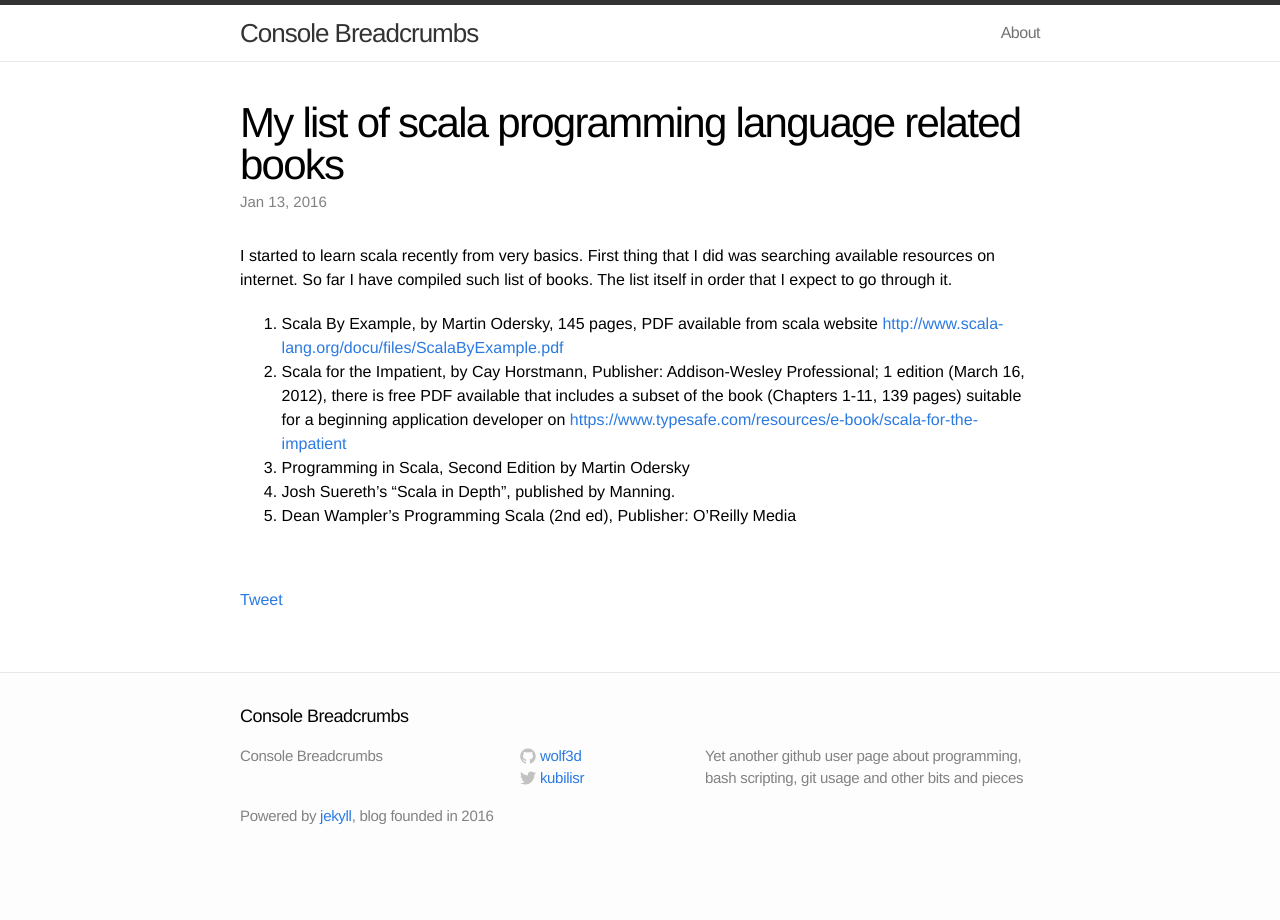
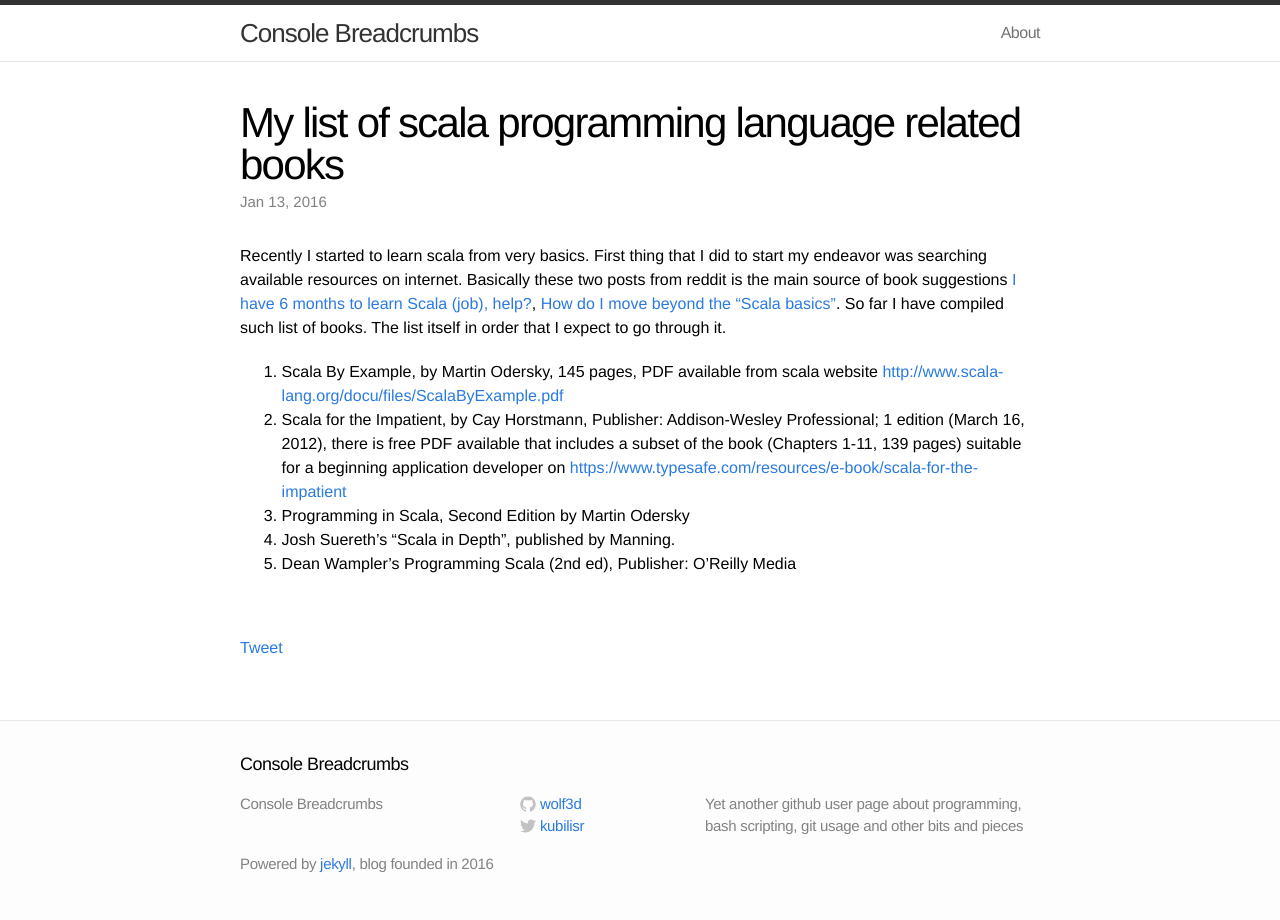
Before and after one commit to kubilisr/kubilisr.github.io, a Jekyll site: the page built from _posts/2016-09-13-my-list-of-scala-books.markdown, in a window 1280 px wide. Built offline with Jekyll 4.4.1, drawn with Linux system fonts in a browser that asks for light colours; comment, search, counter and statistics services are not loaded.

Commit message:
my-list-of-scala-books article amendments

```diff
--- a/_posts/2016-09-13-my-list-of-scala-books.markdown
+++ b/_posts/2016-09-13-my-list-of-scala-books.markdown
@@ -5,7 +5,7 @@ date:   2016-01-13 07:53:08
 categories: scala programming books
 ---
 
-I started to learn scala recently from very basics. First thing that I did was searching available resources on internet.
+Recently I started to learn scala from very basics. First thing that I did to start my endeavor was searching available resources on internet. Basically these two posts from reddit is the main source of book suggestions [I have 6 months to learn Scala (job), help?](https://www.reddit.com/r/scala/comments/40kf57/i_have_6_months_to_learn_scala_job_help/){:target="_blank"}, [How do I move beyond the "Scala basics"](https://www.reddit.com/r/scala/comments/409lki/how_do_i_move_beyond_the_scala_basics/){:target="_blank"}.
 So far I have compiled such list of books. The list itself in order that I expect to go through it.
 
 1. Scala By Example, by Martin Odersky, 145 pages, PDF available from scala website [http://www.scala-lang.org/docu/files/ScalaByExample.pdf](http://www.scala-lang.org/docu/files/ScalaByExample.pdf){:target="_blank"}
```
